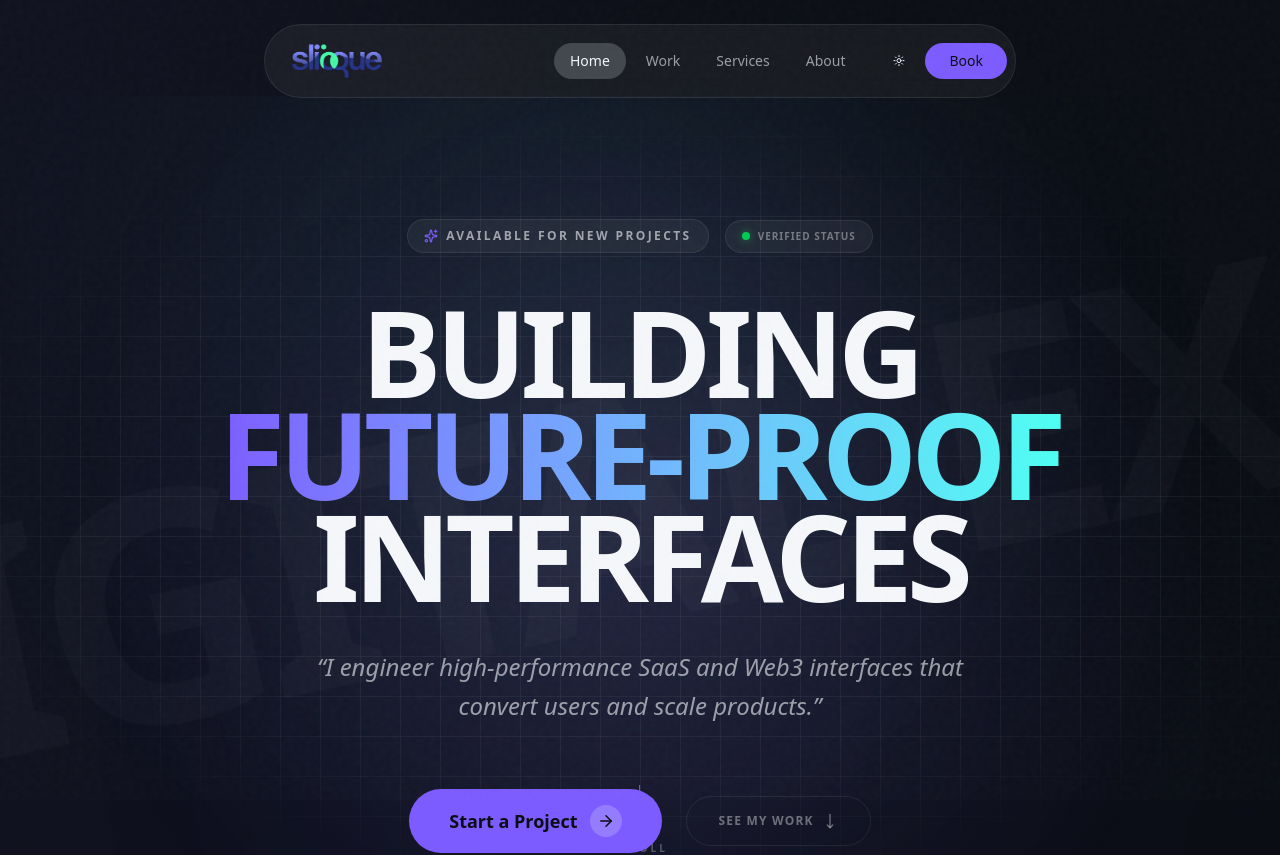
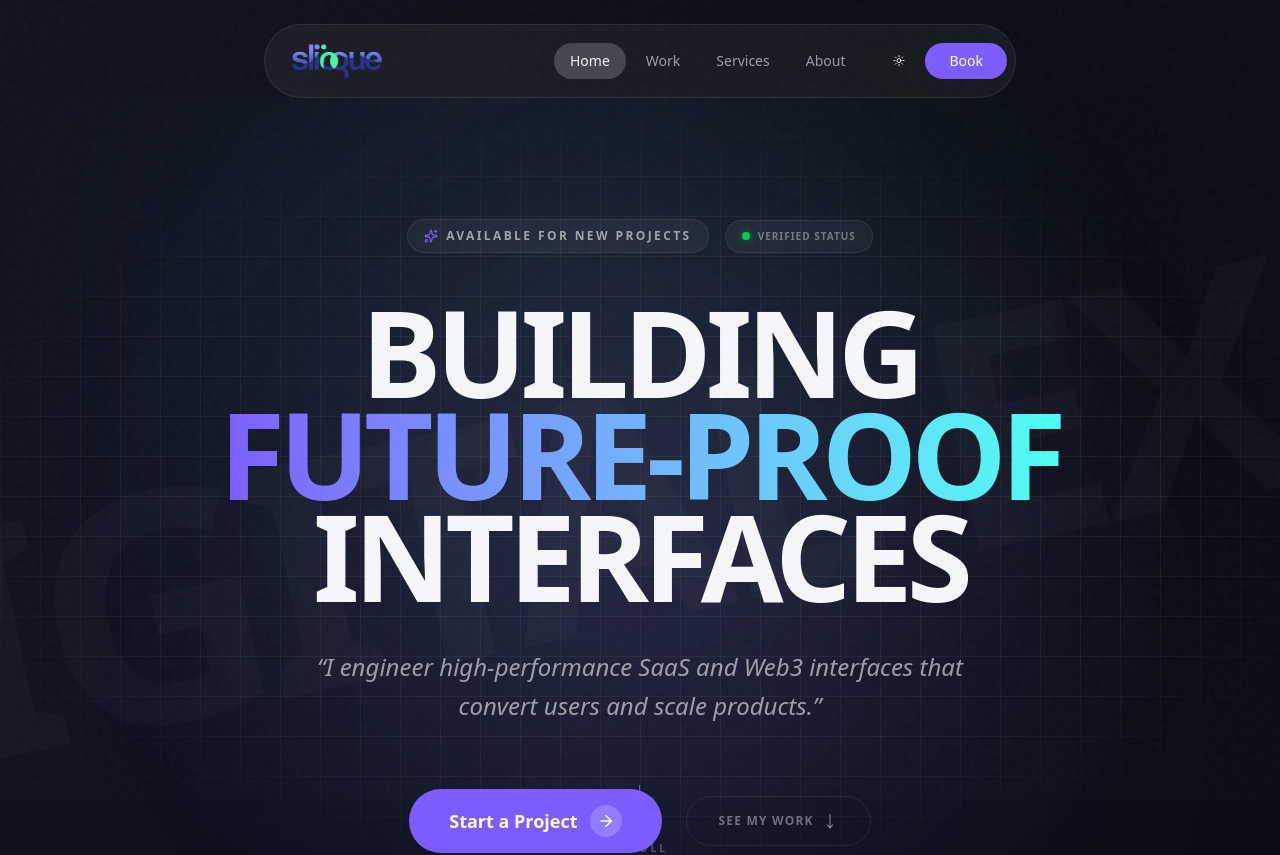
Before and after one commit to sliiqque/brand-portfolio, a Next.js app: page / in a window 1280 px wide. Shown: the top 855 px of the page. Built offline with nearby package versions, Linux system fonts and the light colour scheme.

Commit message:
style(ui): change primary button text color to white for better contrast
Update the primary button variant to use 'text-white' instead of 'text-background' to improve readability and visual contrast against the violet background.

```diff
--- a/src/components/ui/Button.tsx
+++ b/src/components/ui/Button.tsx
@@ -9,7 +9,7 @@ const buttonVariants = cva(
     variants: {
       variant: {
         primary:
-          "bg-accent-violet text-background glow-button hover:bg-accent-violet/90 hover:scale-[1.02] active:scale-[0.98]",
+          "bg-accent-violet text-white glow-button hover:bg-accent-violet/90 hover:scale-[1.02] active:scale-[0.98]",
         secondary:
           "bg-accent-cyan text-background glow-button-cyan hover:bg-accent-cyan/90 hover:scale-[1.02] active:scale-[0.98]",
         outline:
```
